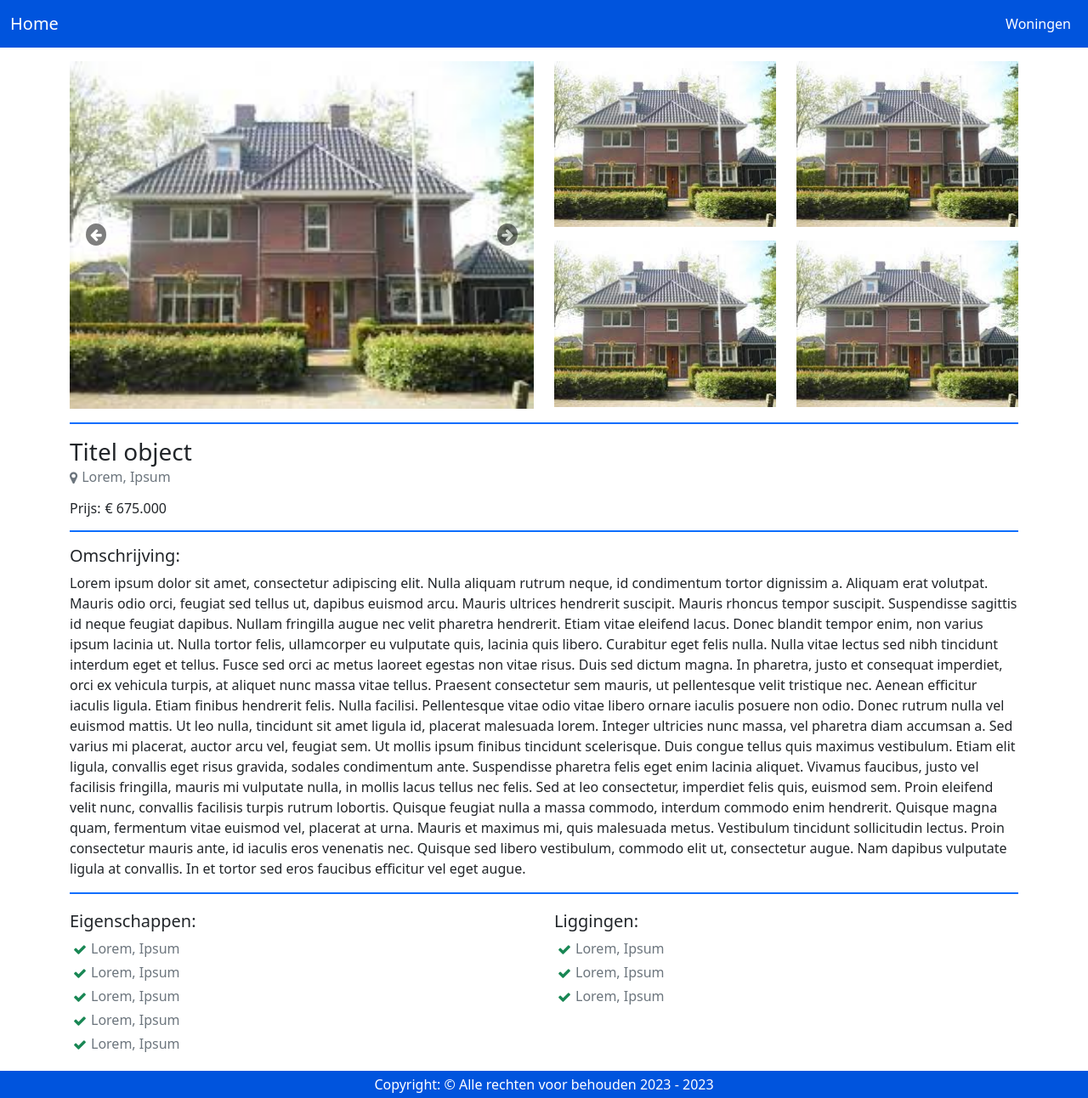
After one commit to Twan043/Vakantie-Woningen, a PHP site: page /single-woning.php in a window 1280 px wide. The commit adds this page. Shown: the whole page at 85% size. Run offline with PHP 8.4, Linux system fonts and the light colour scheme.

Commit message:
-design single page woning -footer update

```diff
--- /dev/null
+++ b/footer.php
@@ -0,0 +1,8 @@
+<?php
+echo '<footer>
+    <div class="bg-secondary text-white pt-1 pb-1 mt-1 d-flex justify-content-center" style="text-align: center">
+        Copyright: © Alle rechten voor behouden 2023 - <script>document.write(new Date().getFullYear())</script>
+    </div>
+</footer>
+</html>';
+?>
--- a/header.php
+++ b/header.php
@@ -17,8 +17,8 @@ echo '<!doctype html>
     <nav class="navbar navbar-expand-lg navbar-light bg-secondary">
         <div class="container-fluid">
              <a class="navbar-brand text-white" href="index.php">Home</a>
-             <button class="navbar-toggler" type="button" data-bs-toggle="collapse" data-bs-target="#navbarText" aria-controls="navbarText" aria-expanded="false" aria-label="Toggle navigation">
-                 <span class="navbar-toggler-icon"></span>
+             <button class="navbar-toggler" type="button" data-bs-toggle="collapse" data-bs-target="#navbarText" aria-controls="navbarText" aria-expanded="false" aria-label="Toggle navigation" style="border: solid transparent !important;">
+                 <span class="fa fa-bars" style="color: white !important;"></span>
              </button>
              <div class="collapse navbar-collapse" id="navbarText" style="justify-content: end !important;">
                  <ul class="navbar-nav mb-2 mb-lg-0">
--- /dev/null
+++ b/single-woning.php
@@ -0,0 +1,141 @@
+<?php
+include 'header.php';
+?>
+<body>
+<div class="container">
+    <div class="row">
+        <div class="col-lg-6">
+            <div class="row">
+                <div id="carouselExampleControls" class="carousel slide mt-3" data-bs-ride="carousel">
+                    <div class="carousel-inner">
+                        <!-- zet in img element bij de scr het goede pad voor de 1e foto -->
+                        <div class="carousel-item active">
+                            <img src="stock.jfif" class="d-block w-100">
+                        </div>
+                        <!-- zet in img element bij de scr het goede pad voor de 2e foto -->
+                        <div class="carousel-item">
+                            <img src="stock.jfif" class="d-block w-100">
+                        </div>
+                        <!-- zet in img element bij de scr het goede pad voor de 3e foto -->
+                        <div class="carousel-item">
+                            <img src="stock.jfif" class="d-block w-100">
+                        </div>
+                        <!-- zet in img element bij de scr het goede pad voor de 4e foto -->
+                        <div class="carousel-item">
+                            <img src="stock.jfif" class="d-block w-100">
+                        </div>
+                        <!-- zet in img element bij de scr het goede pad voor de 5e foto -->
+                        <div class="carousel-item">
+                            <img src="stock.jfif" class="d-block w-100">
+                        </div>
+                    </div>
+                    <button class="carousel-control-prev arrows-responsive-self" type="button" data-bs-target="#carouselExampleControls" data-bs-slide="prev">
+                        <span class="fa fa-arrow-left" aria-hidden="true" style="color: white; background: black; border-radius: 50%; padding: 5px"></span>
+                        <span class="visually-hidden">Previous</span>
+                    </button>
+                    <button class="carousel-control-next arrows-responsive-self" type="button" data-bs-target="#carouselExampleControls" data-bs-slide="next">
+                        <span class="fa fa-arrow-right" aria-hidden="true" style="color: white; background: black; border-radius: 50%; padding: 5px;"></span>
+                        <span class="visually-hidden">Next</span>
+                    </button>
+                </div>
+            </div>
+        </div>
+        <div class="col-lg-6 responsive-display-none-self">
+            <div class="row">
+                <!-- zet hier 4 mooiste foto's -->
+                <!-- zet in img element bij de scr het goede pad voor de 1e foto -->
+                <div class="col-lg-6 mt-3">
+                    <img src="stock.jfif" class="w-100 h-100">
+                </div>
+                <!-- zet in img element bij de scr het goede pad voor de 2e foto -->
+                <div class="col-lg-6 mt-3">
+                    <img src="stock.jfif" class="w-100 h-100">
+                </div>
+                <!-- zet in img element bij de scr het goede pad voor de 3e foto -->
+                <div class="col-lg-6 mt-3">
+                    <img src="stock.jfif" class="w-100 h-100">
+                </div>
+                <!-- zet in img element bij de scr het goede pad voor de 4e foto -->
+                <div class="col-lg-6 mt-3">
+                    <img src="stock.jfif" class="w-100 h-100">
+                </div>
+            </div>
+        </div>
+    </div>
+    <div class="mt-3 mb-3 border-top border-primary border-2"></div>
+    <!--Zet hier titel van object tussen element h4 -->
+    <h3 class="m-0">Titel object</h3>
+    <span class="d-flex">
+        <i class="fa fa-map-marker text-muted align-items-center" style="height: 100%; margin-top: 5px; margin-right: 5px;"" aria-hidden="true"></i>
+        <!-- adres adres gegevens van object zet je hier onder-->
+        <p class="text-muted align-items-center d-flex m-0">Lorem, Ipsum</p>
+    </span>
+    <span class="d-flex mt-3">
+        <h6 class="m-0 text-bold">Prijs: </h6>
+        <!-- zet hier onder de prijs van het object-->
+        <h6 class="text-bold m-0" style="margin-left: 5px !important;">€ 675.000</h6>
+    </span>
+    <div class="mt-3 mb-3 border-top border-primary border-2"></div>
+    <h5 class="mt-3">Omschrijving:</h5>
+    <!-- zet hier onder de beschrijving van het object-->
+    <p>Lorem ipsum dolor sit amet, consectetur adipiscing elit. Nulla aliquam rutrum neque, id condimentum tortor dignissim a. Aliquam erat volutpat. Mauris odio orci, feugiat sed tellus ut, dapibus euismod arcu. Mauris ultrices hendrerit suscipit. Mauris rhoncus tempor suscipit. Suspendisse sagittis id neque feugiat dapibus. Nullam fringilla augue nec velit pharetra hendrerit. Etiam vitae eleifend lacus. Donec blandit tempor enim, non varius ipsum lacinia ut. Nulla tortor felis, ullamcorper eu vulputate quis, lacinia quis libero.
+
+        Curabitur eget felis nulla. Nulla vitae lectus sed nibh tincidunt interdum eget et tellus. Fusce sed orci ac metus laoreet egestas non vitae risus. Duis sed dictum magna. In pharetra, justo et consequat imperdiet, orci ex vehicula turpis, at aliquet nunc massa vitae tellus. Praesent consectetur sem mauris, ut pellentesque velit tristique nec. Aenean efficitur iaculis ligula. Etiam finibus hendrerit felis. Nulla facilisi. Pellentesque vitae odio vitae libero ornare iaculis posuere non odio. Donec rutrum nulla vel euismod mattis. Ut leo nulla, tincidunt sit amet ligula id, placerat malesuada lorem. Integer ultricies nunc massa, vel pharetra diam accumsan a.
+
+        Sed varius mi placerat, auctor arcu vel, feugiat sem. Ut mollis ipsum finibus tincidunt scelerisque. Duis congue tellus quis maximus vestibulum. Etiam elit ligula, convallis eget risus gravida, sodales condimentum ante. Suspendisse pharetra felis eget enim lacinia aliquet. Vivamus faucibus, justo vel facilisis fringilla, mauris mi vulputate nulla, in mollis lacus tellus nec felis. Sed at leo consectetur, imperdiet felis quis, euismod sem. Proin eleifend velit nunc, convallis facilisis turpis rutrum lobortis. Quisque feugiat nulla a massa commodo, interdum commodo enim hendrerit. Quisque magna quam, fermentum vitae euismod vel, placerat at urna. Mauris et maximus mi, quis malesuada metus. Vestibulum tincidunt sollicitudin lectus. Proin consectetur mauris ante, id iaculis eros venenatis nec. Quisque sed libero vestibulum, commodo elit ut, consectetur augue. Nam dapibus vulputate ligula at convallis. In et tortor sed eros faucibus efficitur vel eget augue.</p>
+    <div class="mt-3 mb-3 border-top border-primary border-2"></div>
+    <div class="mb-3">
+        <div class="row">
+            <div class="col-lg-6 mt-1">
+                <h5>Eigenschappen:</h5>
+                <span class="d-flex m-1">
+                    <i class="fa fa-check align-items-center text-success" style="height: 100%; margin-top: 5px; margin-right: 5px;" aria-hidden="true"></i>
+                    <!-- zet hier onder de eigenschap van het object-->
+                    <p class="text-muted align-items-center d-flex m-0">Lorem, Ipsum</p>
+                </span>
+                <span class="d-flex m-1">
+                    <i class="fa fa-check align-items-center text-success" style="height: 100%; margin-top: 5px; margin-right: 5px;" aria-hidden="true"></i>
+                    <!-- zet hier onder de eigenschap van het object-->
+                    <p class="text-muted align-items-center d-flex m-0">Lorem, Ipsum</p>
+                </span>
+                <span class="d-flex m-1">
+                    <i class="fa fa-check align-items-center text-success" style="height: 100%; margin-top: 5px; margin-right: 5px;" aria-hidden="true"></i>
+                    <!-- zet hier onder de eigenschap van het object-->
+                    <p class="text-muted align-items-center d-flex m-0">Lorem, Ipsum</p>
+                </span>
+                <span class="d-flex m-1">
+                    <i class="fa fa-check align-items-center text-success" style="height: 100%; margin-top: 5px; margin-right: 5px;" aria-hidden="true"></i>
+                    <!-- zet hier onder de eigenschap van het object-->
+                    <p class="text-muted align-items-center d-flex m-0">Lorem, Ipsum</p>
+                </span>
+                <span class="d-flex m-1">
+                    <i class="fa fa-check align-items-center text-success" style="height: 100%; margin-top: 5px; margin-right: 5px;" aria-hidden="true"></i>
+                    <!-- zet hier onder de eigenschap van het object-->
+                    <p class="text-muted align-items-center d-flex m-0">Lorem, Ipsum</p>
+                </span>
+            </div>
+            <div class="col-lg-6 mt-1">
+                <h5>Liggingen:</h5>
+                <span class="d-flex m-1">
+                    <i class="fa fa-check align-items-center text-success" style="height: 100%; margin-top: 5px; margin-right: 5px;" aria-hidden="true"></i>
+                    <!-- zet hier onder de ligging van het object-->
+                    <p class="text-muted align-items-center d-flex m-0">Lorem, Ipsum</p>
+                </span>
+                <span class="d-flex m-1">
+                    <i class="fa fa-check align-items-center text-success" style="height: 100%; margin-top: 5px; margin-right: 5px;" aria-hidden="true"></i>
+                    <!-- zet hier onder de ligging van het object-->
+                    <p class="text-muted align-items-center d-flex m-0">Lorem, Ipsum</p>
+                </span>
+                <span class="d-flex m-1">
+                    <i class="fa fa-check align-items-center text-success" style="height: 100%; margin-top: 5px; margin-right: 5px;" aria-hidden="true"></i>
+                    <!-- zet hier onder de ligging van het object-->
+                    <p class="text-muted align-items-center d-flex m-0">Lorem, Ipsum</p>
+                </span>
+            </div>
+        </div>
+    </div>
+</div>
+</body>
+<?php
+include 'footer.php';
+?>
--- a/style.css
+++ b/style.css
@@ -20,3 +20,13 @@
 {
     background-color: #0054DD !important;
 }
+
+@media only screen and (max-width: 425px) {
+    .responsive-display-none-self {
+        display: none !important;
+    }
+
+    .arrows-responsive-self {
+        margin: 5px !important;
+    }
+}
```
